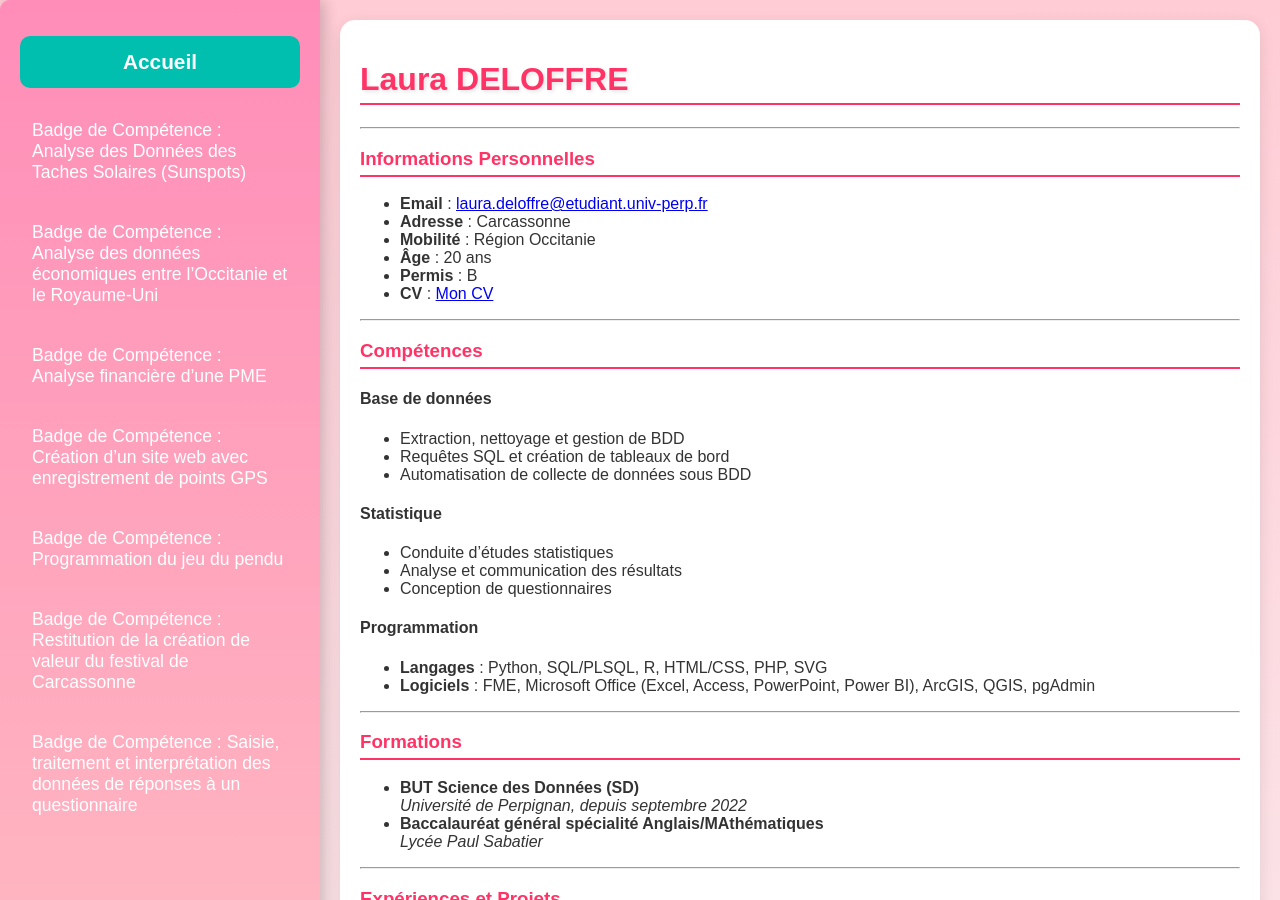
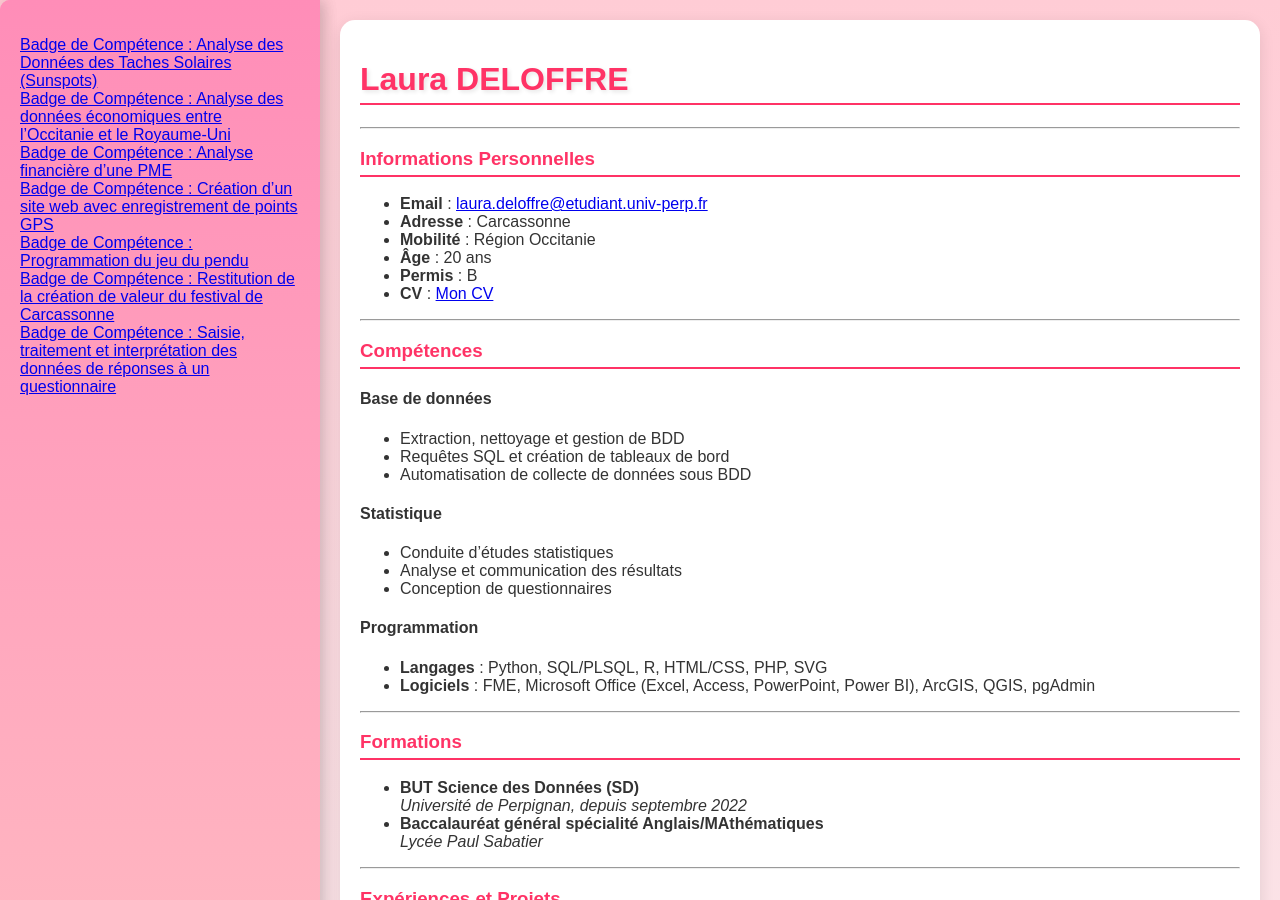
Before and after one commit to lauradelo/lauradelo.github.io, a Jekyll site: the page built from index.md, in a window 1280 px wide and 900 px high. Built offline with Jekyll 4.4.1, drawn with Linux system fonts in a browser that asks for light colours.

Commit message:
Update sidebar.html

```diff
--- a/_includes/sidebar.html
+++ b/_includes/sidebar.html
@@ -1,10 +1,9 @@
 <nav class="sidebar">
     <ul>
-        <li><a href="{{ site.baseurl | absolute_url }}" class="home-link">Accueil</a></li> <!-- Lien vers la page d'accueil -->
         {% assign sorted_pages = site.pages | sort: 'title' %}
         {% for page in sorted_pages %}
             {% if page.title and page.path contains 'projects/' %}
-                <li><a href="{{ page.url | relative_url }}" class="sidebar-link">{{ page.title }}</a></li>
+                <li><a href="{{ page.url | relative_url }}">{{ page.title }}</a></li>
             {% endif %}
         {% endfor %}
     </ul>
```
